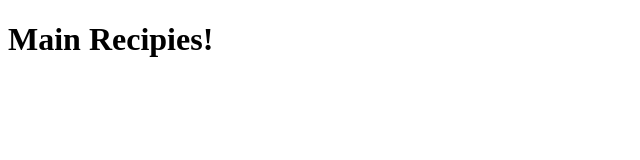
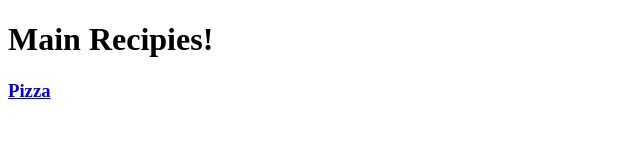
Before and after one commit to kutcode/recipies-project, a plain HTML site: page index.html in a window 1280 px wide. Shown: the full height of the page, 0-640 px from the left. Drawn offline with Linux system fonts and the light colour scheme.

Commit message:
Added link to the first recipie

```diff
--- a/index.html
+++ b/index.html
@@ -7,6 +7,7 @@
 
     <body>
         <h1>Main Recipies!</h1>
+        <h3><a href="recipies/pizza.html">Pizza</a></h3>
 
 
     </body>
```
